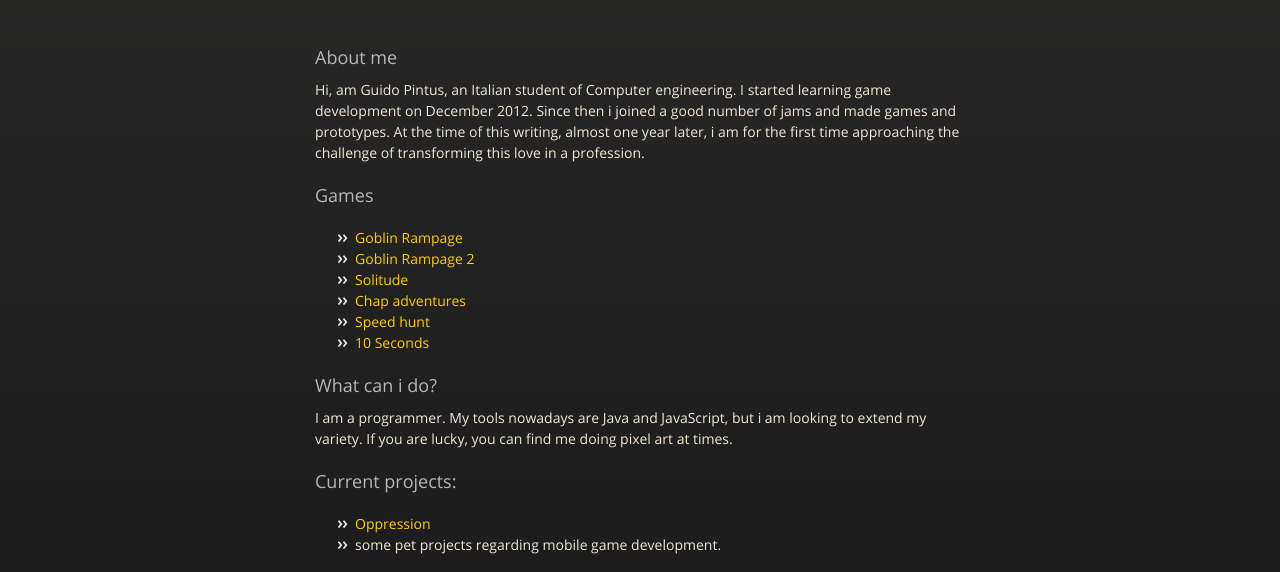
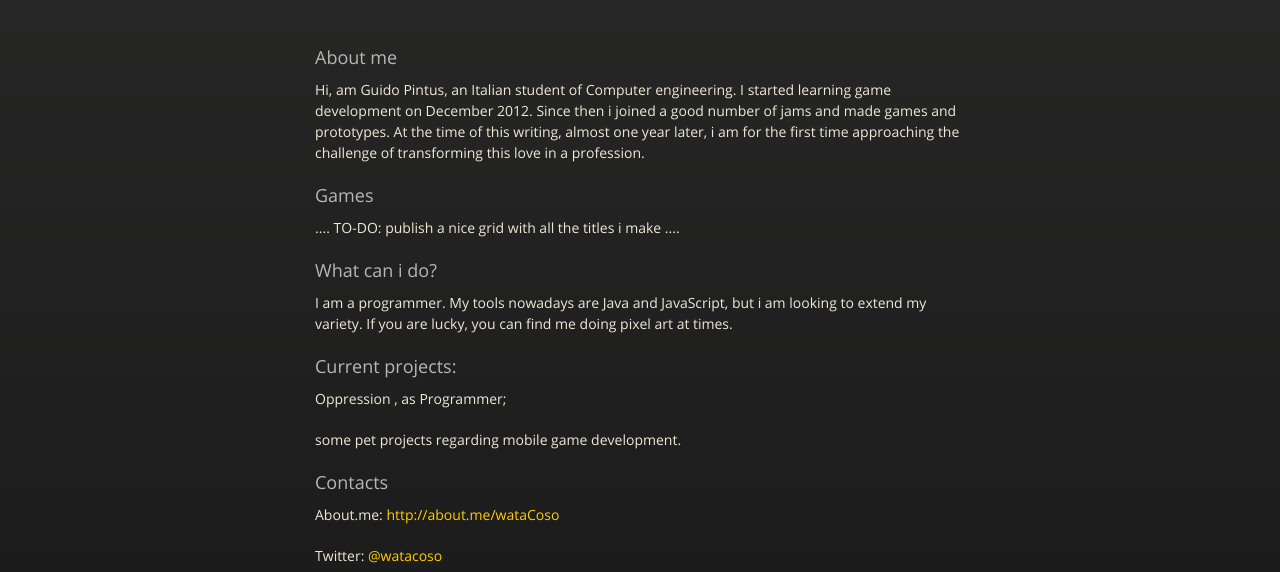
Before and after one commit to watacoso/watagaming, a plain HTML site: page index.html in a window 1280 px wide. Shown: the part 226-798 px from the top of the page. Drawn offline with nearby package versions, Linux system fonts and the light colour scheme.

Commit message:
Create gh-pages branch via GitHub

```diff
--- a/index.html
+++ b/index.html
@@ -46,16 +46,9 @@
 <h3>
 <a name="games" class="anchor" href="#games"><span class="octicon octicon-link"></span></a>Games</h3>
 
-<p>
-  <ul>
-    <li><a href="games/1GAM-01/index.html">Goblin Rampage</a></li>
-    <li><a href="games/1GAM-03/index.html">Goblin Rampage 2</a></li>
-    <li><a href="games/1GAM-04/index.html">Solitude</a></li>
-    <li><a href="games/1GAM-05/index.html">Chap adventures</a></li>
-    <li><a href="games/LD26/index.html">Speed hunt</a></li>
-    <li><a href="games/10Seconds/index.html">10 Seconds</a></li>
-  </ul>
-</p>
+<p>....
+TO-DO: publish a nice grid with all the titles i make
+....</p>
 
 <h3>
 <a name="what-can-i-do" class="anchor" href="#what-can-i-do"><span class="octicon octicon-link"></span></a>What can i do?</h3>
@@ -66,14 +59,9 @@ If you are lucky, you can find me doing pixel art at times. </p>
 <h3>
 <a name="current-projects" class="anchor" href="#current-projects"><span class="octicon octicon-link"></span></a>Current projects:</h3>
 
-<p>
-  <ul>
-    <li><a href="http://oppression-game.tumblr.com/">Oppression</a></li>
-    <li>some pet projects regarding mobile game development.</li>
-  </ul>
-</p>
+<p>Oppression , as Programmer;</p>
 
-
+<p>some pet projects regarding mobile game development.</p>
 
 <h3>
 <a name="contacts" class="anchor" href="#contacts"><span class="octicon octicon-link"></span></a>Contacts</h3>
@@ -87,6 +75,16 @@ If you are lucky, you can find me doing pixel art at times. </p>
 
     </div>
     <!--[if !IE]><script>fixScale(document);</script><![endif]-->
+              <script type="text/javascript">
+            var gaJsHost = (("https:" == document.location.protocol) ? "https://ssl." : "http://www.");
+            document.write(unescape("%3Cscript src='" + gaJsHost + "google-analytics.com/ga.js' type='text/javascript'%3E%3C/script%3E"));
+          </script>
+          <script type="text/javascript">
+            try {
+              var pageTracker = _gat._getTracker("UA-46135875-1");
+            pageTracker._trackPageview();
+            } catch(err) {}
+          </script>
 
   </body>
 </html>
--- a/params.json
+++ b/params.json
@@ -1 +1 @@
-{"name":"Watagaming","tagline":"Portfolio of Guido Pintus","body":"### About me\r\nHi, am Guido Pintus, an Italian student of Computer engineering. I started learning game development on December 2012. Since then i joined a good number of jams and made games and prototypes. At the time of this writing, almost one year later, i am for the first time approaching the challenge of transforming this love in a profession.\r\n\r\n### Games\r\n\r\n....\r\nTO-DO: publish a nice grid with all the titles i make\r\n....\r\n\r\n### What can i do?\r\n\r\nI am a programmer. My tools nowadays are Java and JavaScript, but i am looking to extend my variety.\r\nIf you are lucky, you can find me doing pixel art at times. \r\n\r\n### Current projects:\r\n\r\nOppression , as Programmer;\r\n\r\nsome pet projects regarding mobile game development.\r\n\r\n### Contacts\r\n\r\nAbout.me: http://about.me/wataCoso \r\n\r\nTwitter: @watacoso\r\n\r\neMail: watacoso@gmail.com\r\n","google":"","note":"Don't delete this file! It's used internally to help with page regeneration."}
+{"name":"Watagaming","tagline":"Portfolio of Guido Pintus","body":"### About me\r\nHi, am Guido Pintus, an Italian student of Computer engineering. I started learning game development on December 2012. Since then i joined a good number of jams and made games and prototypes. At the time of this writing, almost one year later, i am for the first time approaching the challenge of transforming this love in a profession.\r\n\r\n### Games\r\n\r\n....\r\nTO-DO: publish a nice grid with all the titles i make\r\n....\r\n\r\n### What can i do?\r\n\r\nI am a programmer. My tools nowadays are Java and JavaScript, but i am looking to extend my variety.\r\nIf you are lucky, you can find me doing pixel art at times. \r\n\r\n### Current projects:\r\n\r\nOppression , as Programmer;\r\n\r\nsome pet projects regarding mobile game development.\r\n\r\n### Contacts\r\n\r\nAbout.me: http://about.me/wataCoso \r\n\r\nTwitter: @watacoso\r\n\r\neMail: watacoso@gmail.com\r\n","google":"UA-46135875-1","note":"Don't delete this file! It's used internally to help with page regeneration."}
```
